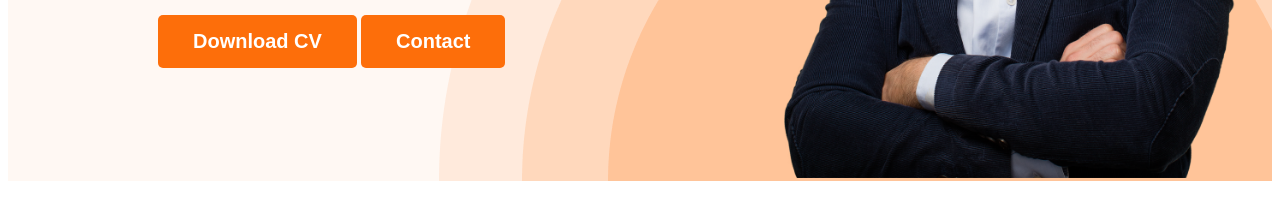
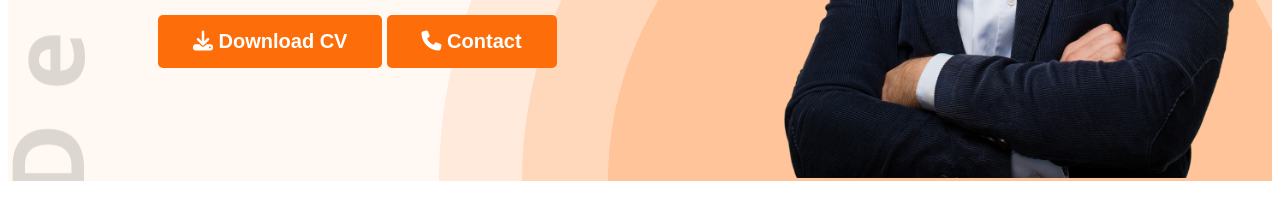
Before and after one commit to Solaimanislam/web-devloper-portfolio, a plain HTML site: page index.html in a window 1280 px wide. Shown: the part 583-800 px from the top of the page. Drawn offline with Linux system fonts and the light colour scheme.

Commit message:
added font awesome

```diff
--- a/index.html
+++ b/index.html
@@ -9,6 +9,7 @@
     <link rel="preconnect" href="https://fonts.gstatic.com" crossorigin>
     <link href="https://fonts.googleapis.com/css2?family=Open+Sans:wght@400;700;800&display=swap" rel="stylesheet">
     <link rel="stylesheet" href="styles/portfolio.css">
+    <script src="https://kit.fontawesome.com/77cd400837.js" crossorigin="anonymous"></script>
 </head>
 
 <body>
@@ -27,8 +28,8 @@
                 <h1 class="banner-title">Mary Hardy</h1>
                 <p class="banner-description">Shot what able cold new see hold. Friendly as an betrayed formerly he.
                     Morning because as to society behave moments.</p>
-                <button class="btn-primary">Download CV</button>
-                <button class="btn-primary">Contact</button>
+                <button class="btn-primary"><i class="fa-solid fa-download"></i> Download CV</button>
+                <button class="btn-primary"><i class="fa-solid fa-phone"></i> Contact</button>
             </div>
             <div>
                 <img class="profile-pic" src="images/hardy.png" alt="">
@@ -147,7 +148,7 @@
                 </div>
             </div>
             <div class="download-cv">
-                <button class="btn-primary">download CV</button>
+                <button class="btn-primary"><i class="fa-solid fa-download"></i> download CV</button>
             </div>
         </section>
 
--- a/styles/portfolio.css
+++ b/styles/portfolio.css
@@ -64,9 +64,9 @@ nav a {
 /* header related styles */
 .header {
     background-color: #FFF8F3;
-    background-image: url('../images/header_bg.png');
+    background-image: url('../images/header_bg.png'), url('../images/developer.png');
     background-repeat: no-repeat;
-    background-position: bottom right;
+    background-position: bottom right, top left;
 }
 
 .banner {
```
